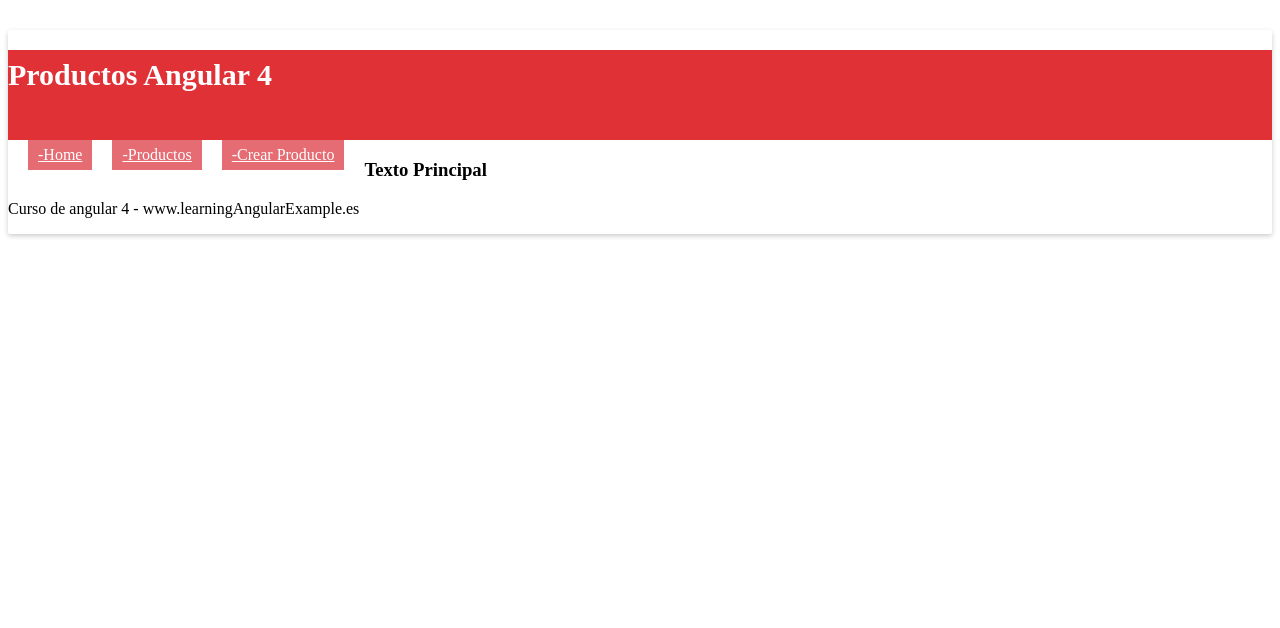
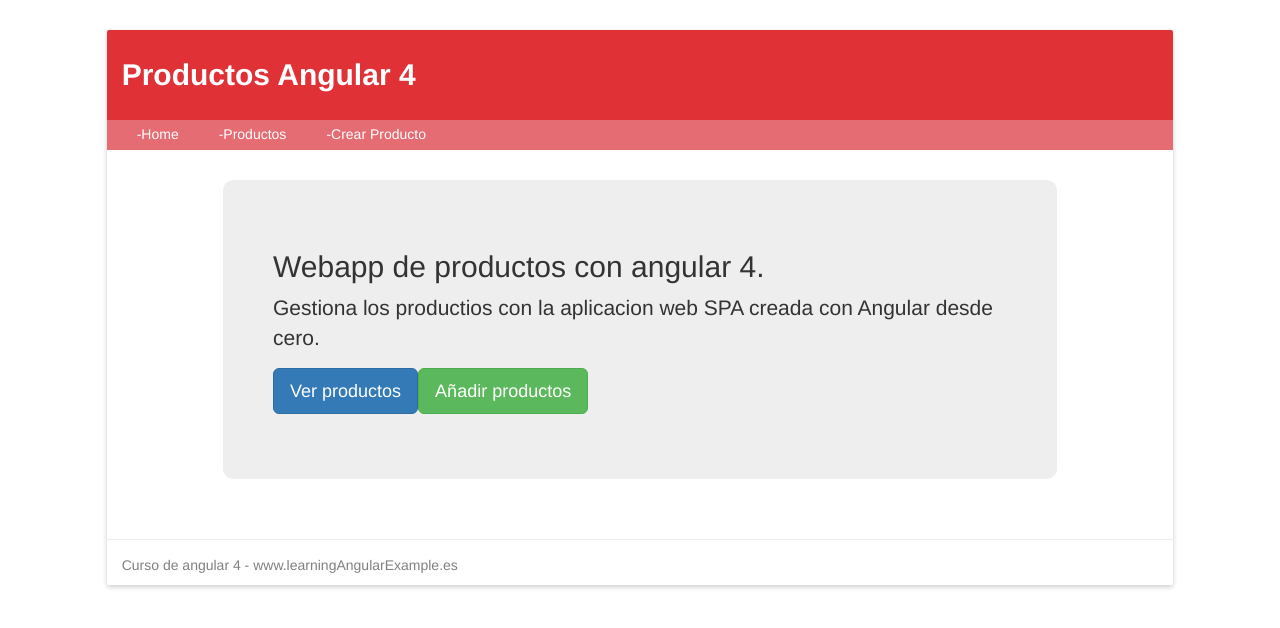
Before and after one commit to mmercy/Init_Angular, an Angular app in the folder curso-angular4-webapp/: page / in a window 1280 px wide. Shown: the top 628 px of the page. Built offline with nearby package versions, Linux system fonts and the light colour scheme.

Commit message:
se corrige la agregacion de bootstrap en index para que la aplicacion lo pueda usar

```diff
--- a/curso-angular4-webapp/src/app/app.component.html
+++ b/curso-angular4-webapp/src/app/app.component.html
@@ -15,11 +15,11 @@
   </nav>
 <section id="main" class="col-lg-12">
     <!-- Componente Actual -->
-  <h3>Texto Principal</h3>
+  <home></home>
 
 </section>
 
-<footer class="col-lg-12">
+<footer id="footer"  class="col-lg-12">
   <p>Curso de angular 4 -  www.learningAngularExample.es</p>
 </footer>
 
--- a/curso-angular4-webapp/src/app/app.module.ts
+++ b/curso-angular4-webapp/src/app/app.module.ts
@@ -3,11 +3,14 @@ import { NgModule } from '@angular/core';
 
 
 import { AppComponent } from './app.component';
+import { HomeComponent } from './components/home.component';
+
 
 
 @NgModule({
   declarations: [
-    AppComponent
+    AppComponent,
+    HomeComponent
   ],
   imports: [
     BrowserModule
--- /dev/null
+++ b/curso-angular4-webapp/src/app/components/home.component.ts
@@ -0,0 +1,20 @@
+import { Component, OnInit } from '@angular/core';
+
+
+@Component({
+  selector: 'home',
+  templateUrl: '../views/home.html'
+
+})
+
+export class HomeComponent {
+  public titulo: string;
+
+  constructor() {
+    this.titulo = 'Webapp de productos con angular 4.';
+  }
+
+  ngOnInit() {
+    console.log('Se ha cargado el componente home.component.ts');
+  }
+}
--- /dev/null
+++ b/curso-angular4-webapp/src/app/views/home.html
@@ -0,0 +1,13 @@
+<div class="col-lg-10 col-lg-offset-1">
+  <div class="jumbotron">
+    <h2>
+      {{titulo}}
+    </h2>
+    <p>Gestiona los productios con la aplicacion web SPA creada con Angular desde cero.</p>
+    <p>
+      <a href="#" class="btn btn-lg btn-primary">Ver productos</a>
+      <a href="#" class="btn btn-lg btn-success">Añadir productos</a>
+    </p>
+
+  </div>
+</div>
--- a/curso-angular4-webapp/src/assets/styles.css
+++ b/curso-angular4-webapp/src/assets/styles.css
@@ -56,8 +56,15 @@
   background: #E03137;
 }
 
+#main .jumbotron {
+  padding: 50px;
+  margin-top: 30px;
+  border-radius: 10px;
+
+}
+
 #footer{
-  margin-top: 50px;
+  margin-top: 30px;
   padding-top: 15px;
   border-top: 1px solid #eee;
   color: gray;
--- a/curso-angular4-webapp/src/index.html
+++ b/curso-angular4-webapp/src/index.html
@@ -12,11 +12,11 @@
   <script type="text/javascript"  src="assets/jquery.min.js" ></script>
 
   <!-- Bootstrap -->
-  <link rel="stylesheet" href="assets/bootstrap/css/bootstrap-theme.min.css"
+  <link rel="stylesheet" href="assets/bootstrap/css/bootstrap.min.css">
   <script type="text/javascript"  src="assets/bootstrap/js/bootstrap.min.js" ></script>
 
   <!-- Estilos -->
-  <link rel="stylesheet" href="assets/styles.css"
+  <link rel="stylesheet" href="assets/styles.css">
 
 </head>
 <body>
```
